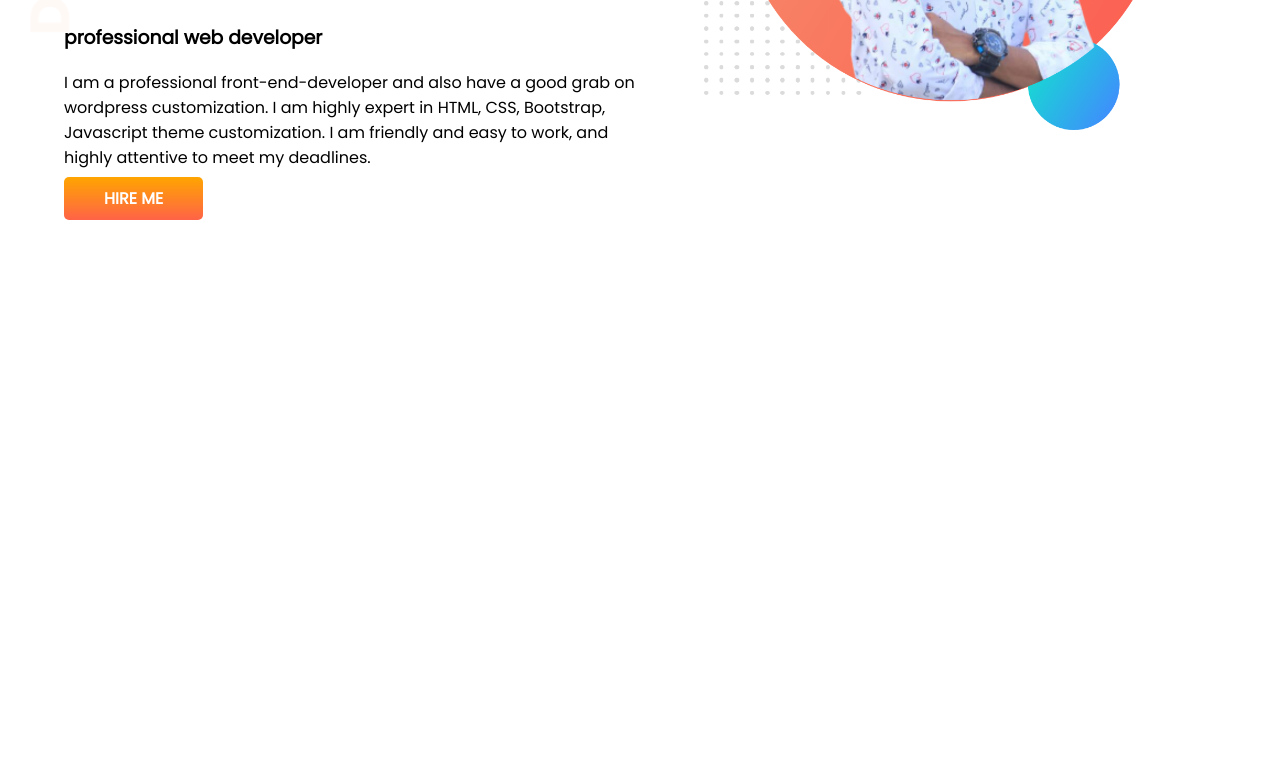
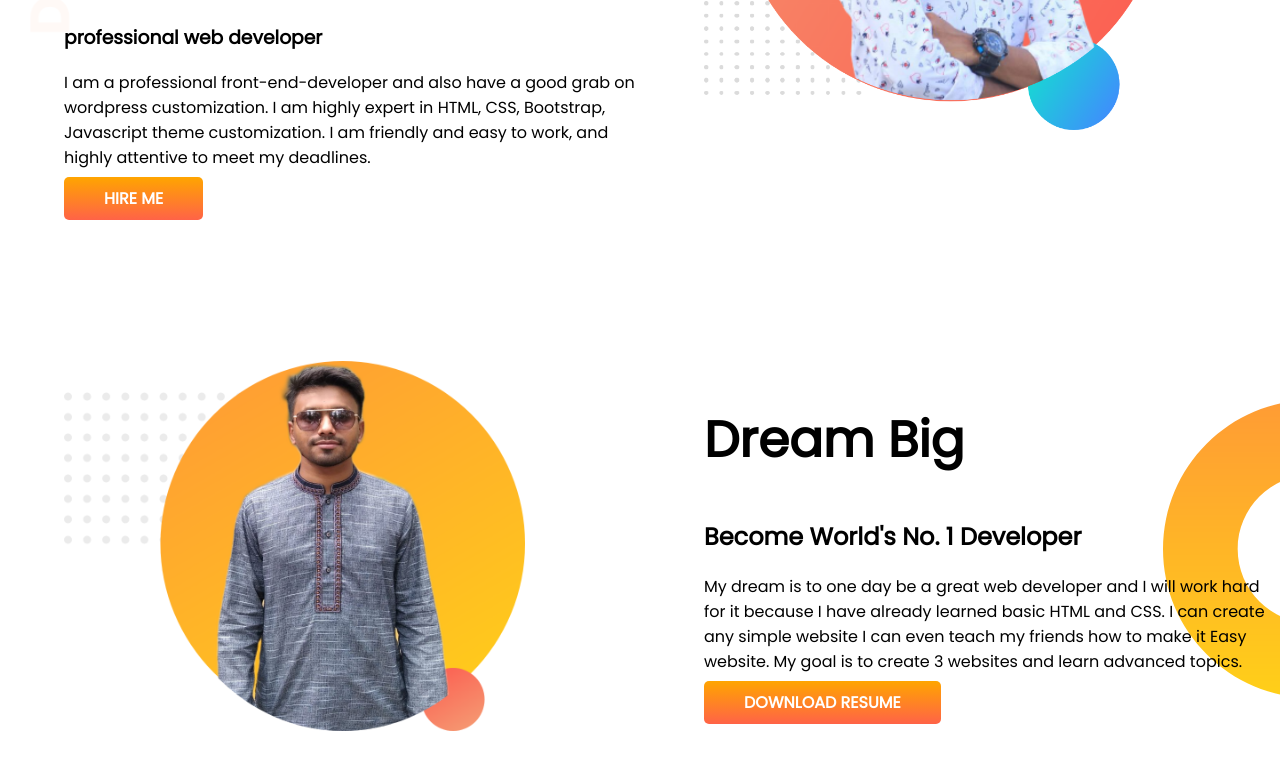
Before and after one commit to ibrahimsarder96/developer-protfolio, a plain HTML site: page index.html in a window 1280 px wide. Shown: the part 327-1096 px from the top of the page. Before the commit the page ends 800 px from the top, so only its background shows below. Drawn offline with Linux system fonts and the light colour scheme.

Commit message:
dream added

```diff
--- a/index.html
+++ b/index.html
@@ -27,5 +27,17 @@
     <img src="images/photo-1.png">
   </div>
 </section>
+<!------------------Middle-Part------------------->
+<section class="dream-big">
+  <div class="half-width">
+    <img src="images/photo.png">
+  </div>
+  <div class="half-width">
+    <h1>Dream Big</h1>
+    <h2>Become World's No. 1 Developer</h2>
+    <p>My dream is to one day be a great web developer and I will work hard for it because I have already learned basic HTML and CSS. I can create any simple website I can even teach my friends how to make it Easy website. My goal is to create 3 websites and learn advanced topics.</p>
+    <a class="link-button" target="-blank" href="https://www.receptix.uk/gb/operational-systems-software-for-small-business-jobs-in-United-Kingdom?as=2&g=1838">DOWNLOAD RESUME</a>
+  </div>
+</section>
 </body>
 </html>
--- a/style.css
+++ b/style.css
@@ -10,6 +10,7 @@ h1{
 }
 section{
   display:flex;
+  margin-bottom:150px;
 }
 .half-width{
   width:50%;
@@ -30,3 +31,8 @@ section{
   background-image:url(images/top-banner.png);
   background-repeat:no-repeat;
 }
+.dream-big{
+  background-image:url(images/dream-bg.png);
+  background-repeat:no-repeat;
+  background-position:right;
+}
```
